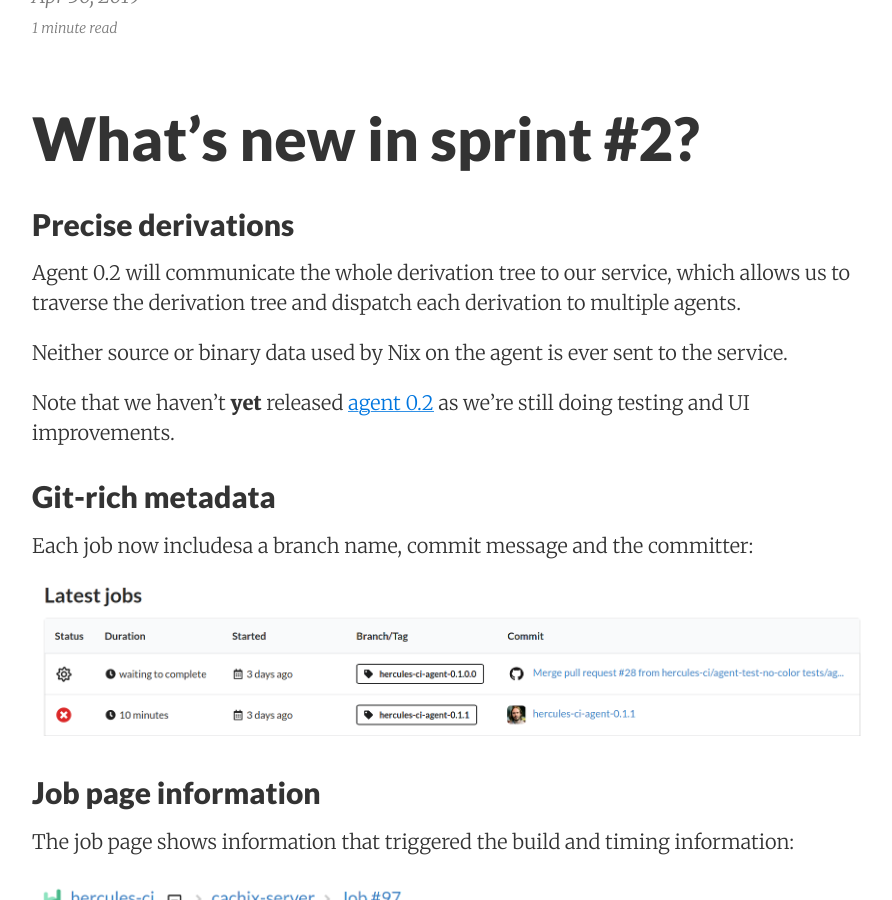
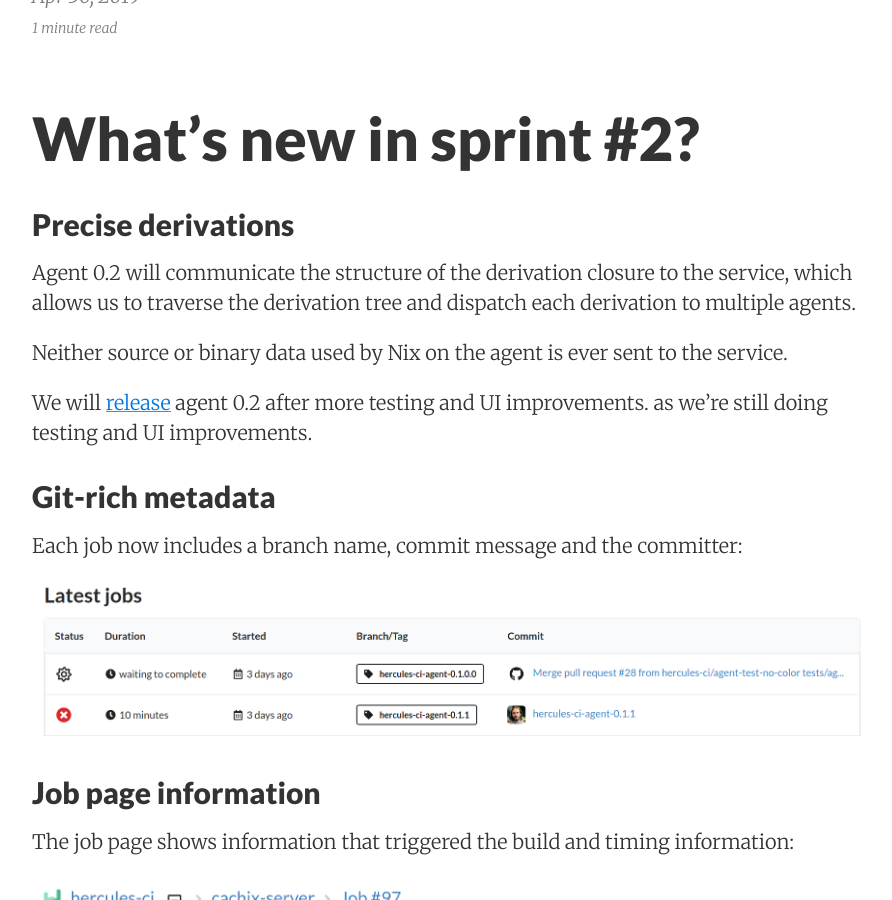
Before and after one commit to hercules-ci/blog.hercules-ci.com, a Jekyll site: the page built from _posts/2019-04-30-sprint-2-report.md, in a window 1280 px wide and 900 px high, scrolled down 304 px. Shown: the whole window, without its empty margins (188-1080 px from the left). Built offline with Jekyll 4.4.1, drawn with Linux system fonts in a browser that asks for light colours; some of the changed text lies outside the part shown.

Commit message:
Apply suggestions from code review
Co-Authored-By: domenkozar <domen@enlambda.com>

```diff
--- a/_posts/2019-04-30-sprint-2-report.md
+++ b/_posts/2019-04-30-sprint-2-report.md
@@ -11,18 +11,18 @@ categories: sprints, hercules-ci
 
 ## Precise derivations
 
-Agent 0.2 will communicate the whole derivation tree to our service,
+Agent 0.2 will communicate the structure of the derivation closure to the service,
 which allows us to traverse the derivation tree and dispatch each derivation to multiple agents.
 
 Neither source or binary data used by Nix on the agent is ever sent to
 the service.
 
-Note that we haven't **yet** released [agent 0.2](https://github.com/hercules-ci/hercules-ci-agent/releases)
+We will [release](https://github.com/hercules-ci/hercules-ci-agent/releases) agent 0.2 after more testing and UI improvements.
 as we're still doing testing and UI improvements.
 
 ## Git-rich metadata
 
-Each job now includesa a branch name, commit message and the committer:
+Each job now includes a branch name, commit message and the committer:
 
 ![Job rich metadata](/images/sprint_2_git_rich.png)
 
```
Also changed, not shown: other parts of _posts/2019-04-30-sprint-2-report.md (+2 -3 lines).
